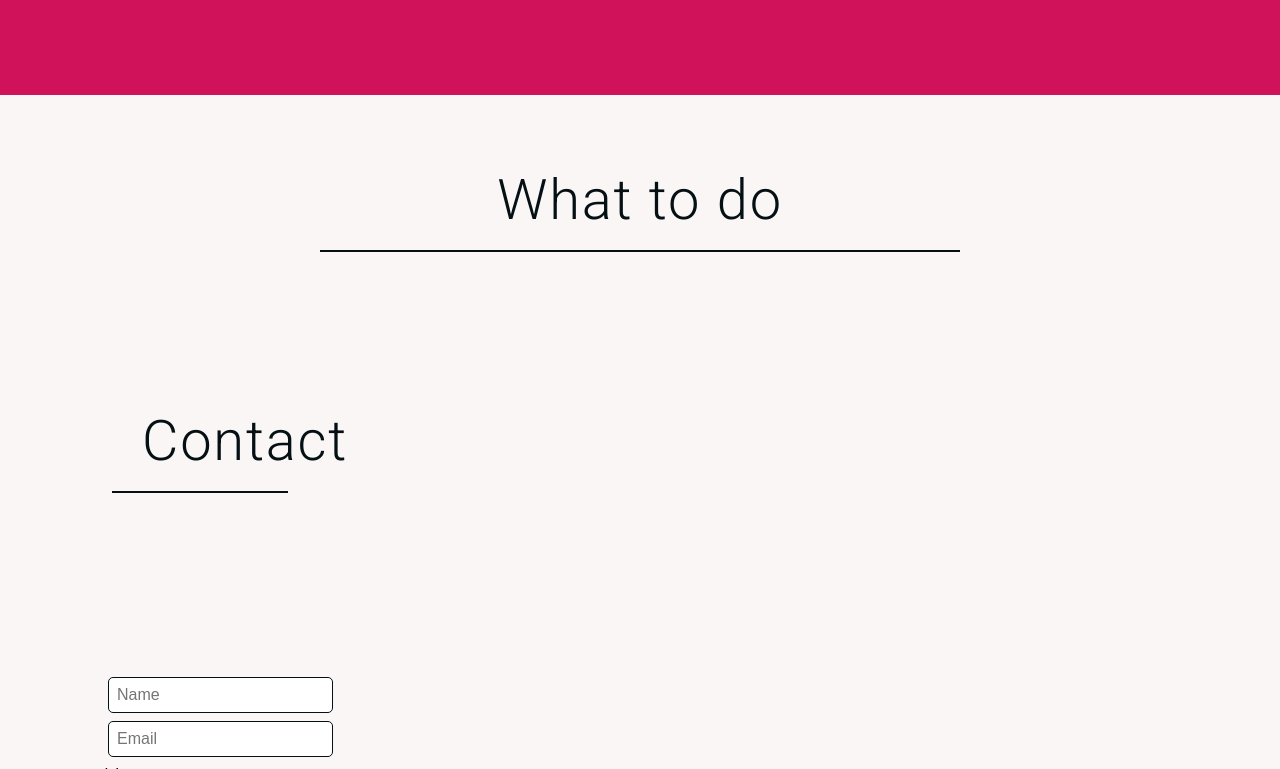
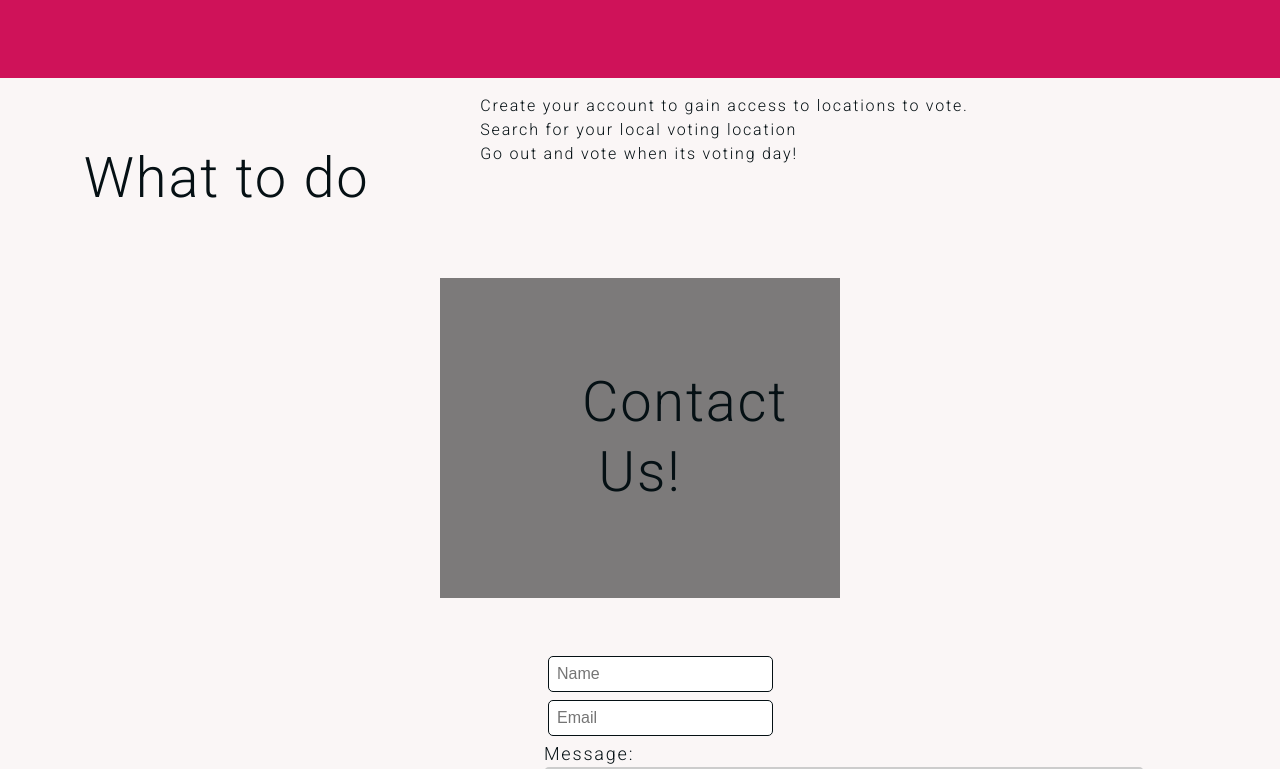
Before and after one commit to nrenner0211/elect.io, a React (Create React App) app in the folder client/: page / in a window 1280 px wide. Shown: the part 1331-2100 px from the top of the page. Built offline with nearby package versions, Linux system fonts and the light colour scheme.

Commit message:
rearaged 'Our Mission' and 'What to do' in home-page

```diff
--- a/client/src/components/Contact/index.js
+++ b/client/src/components/Contact/index.js
@@ -33,9 +33,9 @@ function Contact() {
   };
 
   return (
-    <section>
+    <section className='center-forum'>
 
-    <h1 id="contact" className='intro'>Contact</h1>
+    <h3 id="contact" className='intro contact'>Contact Us!</h3>
     <div className='center'>
 
         <form id="contact-form" onSubmit={handleSubmit}>
--- a/client/src/components/Footer/index.js
+++ b/client/src/components/Footer/index.js
@@ -5,8 +5,15 @@ import Contact from '../Contact';
 
 function Footer () {
     return(
-        <section className='my-5'>
-            <h1 id='footer' className='intro'>What to do</h1>
+        <section>
+            <div className='to-do'>
+            <h1 id='footer' className='intro what-to-do'>What to do</h1>
+            <ol className='li-width'>
+                <li>Create your account to gain access to locations to vote.</li>
+                <li>Search for your local voting location</li>
+                <li>Go out and vote when its voting day!</li>
+            </ol>
+            </div>
             <div className='card'>
                 <Contact></Contact>
             </div>
--- a/client/src/index.css
+++ b/client/src/index.css
@@ -81,6 +81,11 @@ p {
   font-size: 1.3rem;
 }
 
+ol {
+  padding: 0 0 0 27px;
+  font-size: 2vh;
+}
+
 button {
   font-size: 1rem;
   text-decoration: none;
@@ -128,6 +133,10 @@ input {
 input:focus {
   border: 1px solid var(--secondary);
   box-shadow: 0 0 .25rem rgba(0, 0, 0, .5);
+}
+
+.to-do {
+  display: flex;
 }
 
 ul{
@@ -217,33 +226,6 @@ textarea {
   transition: .2s;
 }
 
-.space-between {
-  justify-content: space-between;
-}
-
-.subtitle {
-  color: #c9cfcb;
-}
-
-/* .transition {
-  font-size: 2vh;
-}
-
-.transition:hover {
-  background-color: var(--onyx);
-  transform: scale(1.5);
-  transition: 1s;
-} */
-
-.favicon {
-  cursor: pointer;
-  padding: 2vh 0vh 0vh 2vh;
-}
-
-.flex-end {
-  justify-content: flex-end;
-}
-
 .mx-1 {
   margin-right: var(--spacing-one);
   margin-left: var(--spacing-one);
@@ -289,13 +271,43 @@ textarea {
   padding-bottom: var(--spacing-two);
 }
 
+.space-between {
+  justify-content: space-between;
+}
+
+.subtitle {
+  color: #c9cfcb;
+}
+
+/* .transition {
+  font-size: 2vh;
+}
+
+.transition:hover {
+  background-color: var(--onyx);
+  transform: scale(1.5);
+  transition: 1s;
+} */
+
+.favicon {
+  cursor: pointer;
+  padding: 2vh 0vh 0vh 2vh;
+}
+
+.flex-end {
+  justify-content: flex-end;
+}
+
 .card {
   padding: 3vh;
   width: 50vh;
+  margin: auto;
+  background-color: rgba(0, 0, 0, 0.5);
+  height: 40vh;
 }
 
 .cardTitle {
-  font-family: 'Nunito', sans-serif;
+  font-family: 'Roborto', sans-serif;
   padding: 10px;
   font-size: 3vh;
   cursor: pointer;
@@ -310,16 +322,19 @@ textarea {
 
 .intro {
   font-size: 7vh;
-  padding: 30px 30px 15px 30px;
-  border-bottom: solid 2px var(--onyx);
-  margin: 0 auto 100px auto;
+  padding: 15px 30px 15px 30px;
+  margin: 50px auto 50px auto;
   width: 50%;
-  cursor: pointer;
   text-align: center;
 }
 
+.what-to-do {
+  margin: 50px 0px 50px 0px;
+  width: 43%;
+}
+
 .body-text {
-  margin: 0;
+  margin: auto;
 }
 
 .border-bg {
@@ -328,11 +343,11 @@ textarea {
   background-color: #CF1259;
 }
 
-.intro:hover {
+/* .intro:hover {
   color: var(--electricBlue);
   border-bottom: solid 2px var(--electricBlue);
   transition: .3s;
-}
+} */
 
 .isRounded {
   border-radius: 50%;
@@ -350,3 +365,7 @@ textarea {
   align-items: center;
   align-content: center;
 }
+
+.li-width {
+  width: 80%;
+}
```
